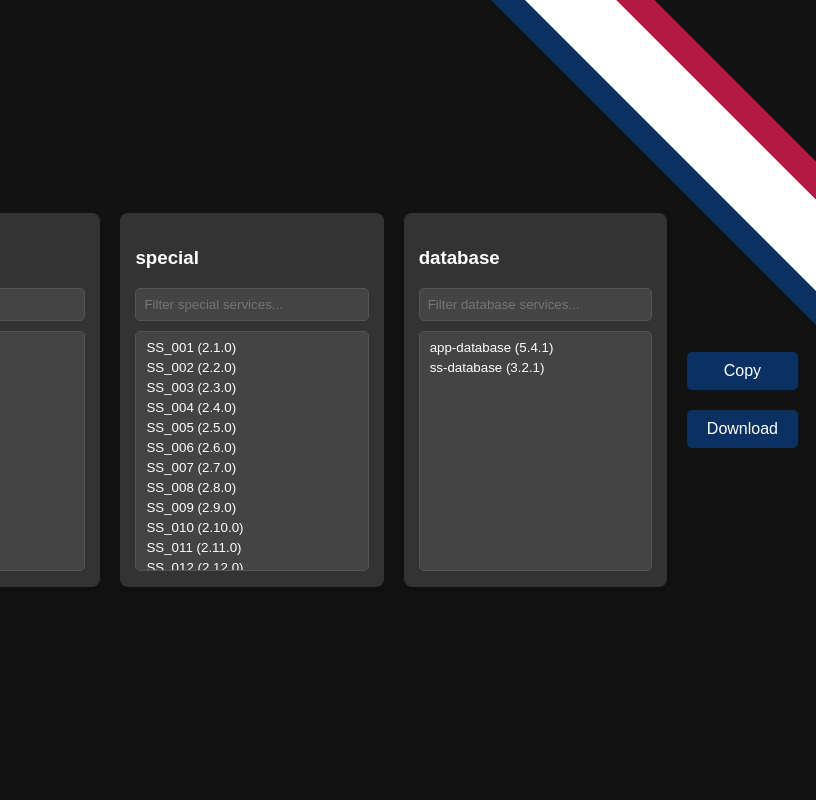
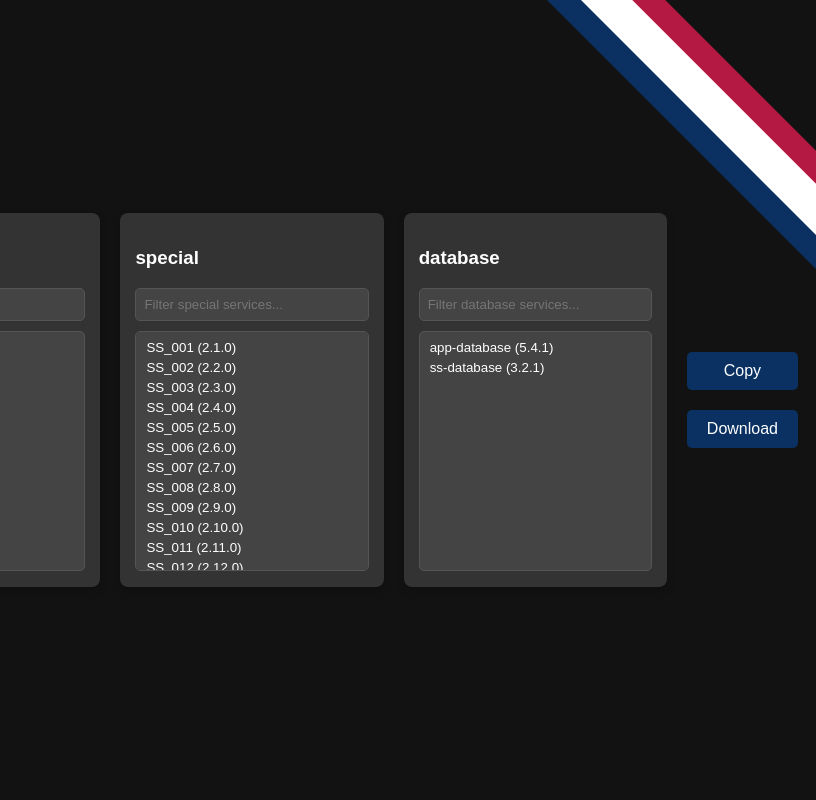
Before and after one commit to mibracy/mibracy.github.io, a plain HTML site: page index.html in a window 1280 px wide. Shown: the full height of the page, 464-1280 px from the left. Drawn offline with Linux system fonts and the light colour scheme.

Commit message:
Adjust layout properties for top stripes
Updated height, top position, and right alignment for various stripes in the layout.

```diff
--- a/index.html
+++ b/index.html
@@ -94,10 +94,10 @@
       rotate: 45deg;
       color: white;
       width: 80%;
-      height: 89px;
-      top: 6.5vh;
+      height: 8%;
+      top: 4.5%;
+      right: -30%;
       overflow: hidden;
-      right: -30vw;
     }
 
     #whiteTopStripe {
@@ -106,10 +106,10 @@
       rotate: 45deg;
       color: white;
       width: 80%;
-      height: 69px;
-      top: 6vh;
+      height: 5%;
+      top: 8%;
+      right: -30%;
       overflow: hidden;
-      right: -27vw;
     }
 
     #blueTopStripe {
@@ -118,10 +118,10 @@
       rotate: 45deg;
       color: white;
       width: 80%;
-      height: 24px;
-      top: 5vh;
+      height: 3%;
+      top: 14%;
+      right: -30%;
       overflow: hidden;
-      right: -20vw;
     }
 
     #redBotStripe {
```
